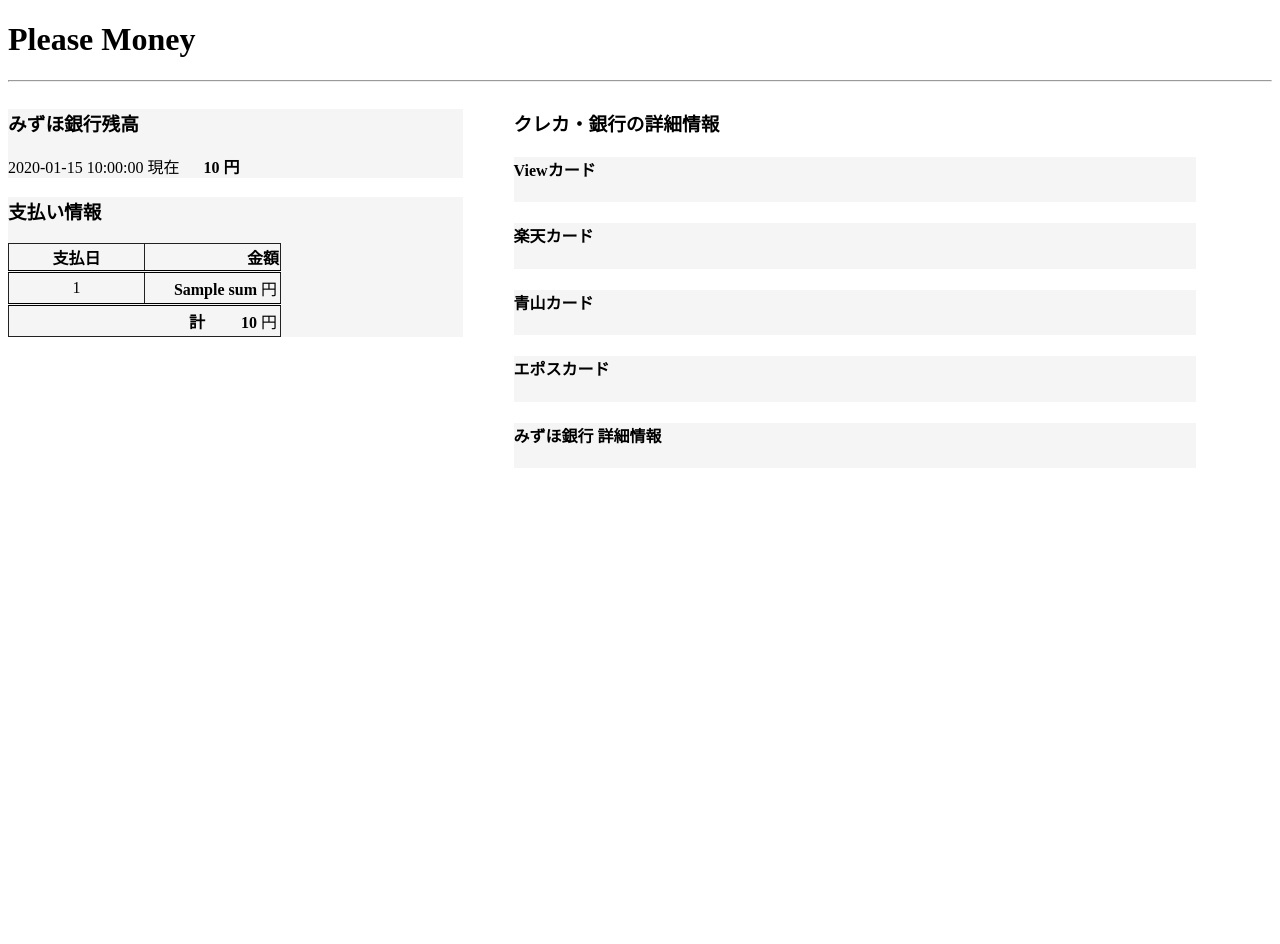
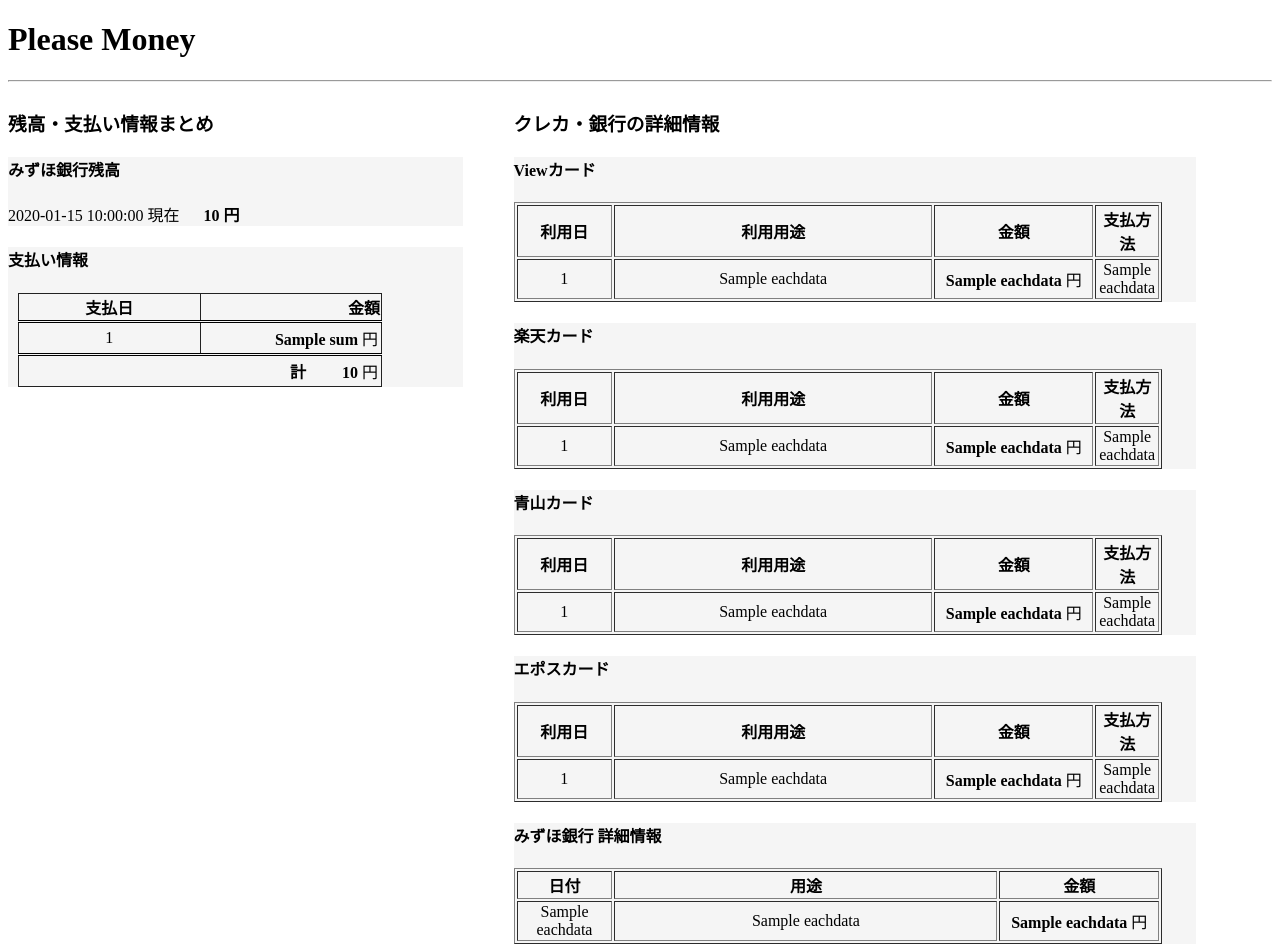
Before and after one commit to mkuroha/please_money, a Flask app: template flaskapp/templates/index.html in a window 1280 px wide. Before the commit the page ends 444 px from the top, so only its background shows below. Run offline with Flask 2, Linux system fonts and the light colour scheme; the template is opened without the code that fills it: most values are stand-ins (such as "Sample title", 1, 10 or a date in 2020); some libraries are stand-ins or nearby versions.

Commit message:
fix html

```diff
--- a/flaskapp/server.py
+++ b/flaskapp/server.py
@@ -35,6 +35,14 @@ def index():
 
     # 口座残高の計算
     bank_balance = calc_bank_balance(bank)
+    bank_list = []
+    for eachdata in bank:
+        tmp_list = []
+        for i in range(len(eachdata)):
+            tmp_list.append(eachdata[i])
+
+        tmp_list[1] = tmp_list[1].strftime("%Y/%m/%d")
+        bank_list.append(tmp_list)
 
     # 支払日算出，分割払いの計算，直近の支払い情報の抽出
     alldata, neardata = extract_close_payment(payment)
@@ -43,7 +51,19 @@ def index():
     aoyama = []
     epos = []
     for eachdata in neardata:
-        pass
+        # print(eachdata)
+        eachdata[0] = eachdata[0].strftime("%Y/%m/%d")
+
+        if eachdata[1]=="Views":
+            views.append(eachdata)
+        elif eachdata[1]=="Rakuten":
+            rakuten.append(eachdata)
+        elif eachdata[1]=="Aoyama":
+            aoyama.append(eachdata)
+        else:
+            epos.append(eachdata)
+
+    # TODO: 同じ日付の合計を計算
 
 
     # 和の計算
@@ -58,12 +78,12 @@ def index():
         sum_list=sum_list,
         all_sum=all_sum,
         # payment_date_list=payment_date_list,
-        # views=views_payment_sum,
-        # rakuten=rakuten_payment_sum,
-        # epos=epos_payment_sum,
-        # aoyama=aoyama_payment_sum,
+        view_list=views,
+        rakuten_list=rakuten,
+        aoyama_list=aoyama,
+        epos_list=epos,
         bank_balance=bank_balance,
-        # bonus=views_bonus_value
+        bank_list=bank_list,
         )
 
 
--- a/flaskapp/static/style.css
+++ b/flaskapp/static/style.css
@@ -26,8 +26,8 @@
 table.payment_sum_table {
     border-collapse: collapse;
     border: 1;
+    margin-left:10px;
 }
-
 table.payment_sum_table th {
     border: 1px solid #222;
     border-bottom: 3px double black;
--- a/flaskapp/templates/index.html
+++ b/flaskapp/templates/index.html
@@ -7,14 +7,15 @@
 
 <div id="box">
     <div id="left-box">
+        <h3>残高・支払い情報まとめ</h3>
         <div class="mizuho_bank_balance">
-            <h3>みずほ銀行残高</h3>
+            <h4>みずほ銀行残高</h4>
             <p> {{today}} 現在 &emsp; <b>{{bank_balance}} 円</b> </p>
         </div>
 
         <div class="payment_info">
-            <h3>支払い情報</h3>
-            <table class=payment_sum_table width="60%">
+            <h4>支払い情報</h4>
+            <table class=payment_sum_table width="80%">
                 <tr>
                     <th width=50%>支払日</th>
                     <th width=50% align="right">金額</th>
@@ -49,36 +50,137 @@
 
         <div id="views_details">
             <h4>Viewカード</h4>
-            <table>
-
+            <table class=view_table border=1 width="95%">
+                <tr>
+                    <th>利用日</th>
+                    <th>利用用途</th>
+                    <th>金額</th>
+                    <th>支払方法</th>
+                </tr>
+                {% for eachdata in view_list %}
+                <tr>
+                    <td align="center" width="15%">
+                        {{ eachdata[0] }}
+                    </td>
+                    <td align="center" width="50%">
+                        {{ eachdata[3] }}
+                    </td>
+                    <td align="center" width="25%">
+                        <b>{{ eachdata[2] }}</b> 円
+                    </td>
+                    <td align="center" width="10%">
+                        {{ eachdata[4] }}
+                    </td>
+                </tr>
+                {% endfor %}
             </table>
         </div>
 
         <div id="rakuten_details">
             <h4>楽天カード</h4>
-            <table>
-
+            <table class=rakuten_table border=1 width="95%">
+                <tr>
+                    <th>利用日</th>
+                    <th>利用用途</th>
+                    <th>金額</th>
+                    <th>支払方法</th>
+                </tr>
+                {% for eachdata in rakuten_list %}
+                <tr>
+                    <td align="center" width="15%">
+                        {{ eachdata[0] }}
+                    </td>
+                    <td align="center" width="50%">
+                        {{ eachdata[3] }}
+                    </td>
+                    <td align="center" width="25%">
+                        <b>{{ eachdata[2] }}</b> 円
+                    </td>
+                    <td align="center" width="10%">
+                        {{ eachdata[4] }}
+                    </td>
+                </tr>
+                {% endfor %}
             </table>
         </div>
 
         <div id="aoyama_details">
             <h4>青山カード</h4>
-            <table>
-
+            <table class=aoyama_table border=1 width="95%">
+                <tr>
+                    <th>利用日</th>
+                    <th>利用用途</th>
+                    <th>金額</th>
+                    <th>支払方法</th>
+                </tr>
+                {% for eachdata in aoyama_list %}
+                <tr>
+                    <td align="center" width="15%">
+                        {{ eachdata[0] }}
+                    </td>
+                    <td align="center" width="50%">
+                        {{ eachdata[3] }}
+                    </td>
+                    <td align="center" width="25%">
+                        <b>{{ eachdata[2] }}</b> 円
+                    </td>
+                    <td align="center" width="10%">
+                        {{ eachdata[4] }}
+                    </td>
+                </tr>
+                {% endfor %}
             </table>
         </div>
 
         <div id="epos_details">
             <h4>エポスカード</h4>
-            <table>
-
+            <table class=epos_table border=1 width="95%">
+                <tr>
+                    <th>利用日</th>
+                    <th>利用用途</th>
+                    <th>金額</th>
+                    <th>支払方法</th>
+                </tr>
+                {% for eachdata in epos_list %}
+                <tr>
+                    <td align="center" width="15%">
+                        {{ eachdata[0] }}
+                    </td>
+                    <td align="center" width="50%">
+                        {{ eachdata[3] }}
+                    </td>
+                    <td align="center" width="25%">
+                        <b>{{ eachdata[2] }}</b> 円
+                    </td>
+                    <td align="center" width="10%">
+                        {{ eachdata[4] }}
+                    </td>
+                </tr>
+                {% endfor %}
             </table>
         </div>
 
         <div id="mizuhobank_details">
             <h4>みずほ銀行 詳細情報</h4>
-            <table>
-
+            <table class=mizuhobank_table border=1 width="95%">
+                <tr>
+                    <th>日付</th>
+                    <th>用途</th>
+                    <th>金額</th>
+                </tr>
+                {% for eachdata in bank_list %}
+                <tr>
+                    <td align="center" width="15%">
+                        {{ eachdata[1] }}
+                    </td>
+                    <td align="center" width="60%">
+                        {{ eachdata[3] }}
+                    </td>
+                    <td align="center" width="25%">
+                        <b>{{ eachdata[2] }}</b> 円
+                    </td>
+                </tr>
+                {% endfor %}
             </table>
         </div>
 
@@ -86,6 +188,4 @@
 
 </div>
 
-
-
 {% endblock %}
```
Also changed, not shown: flaskapp/lib/utils.py (+7 -9 lines).
